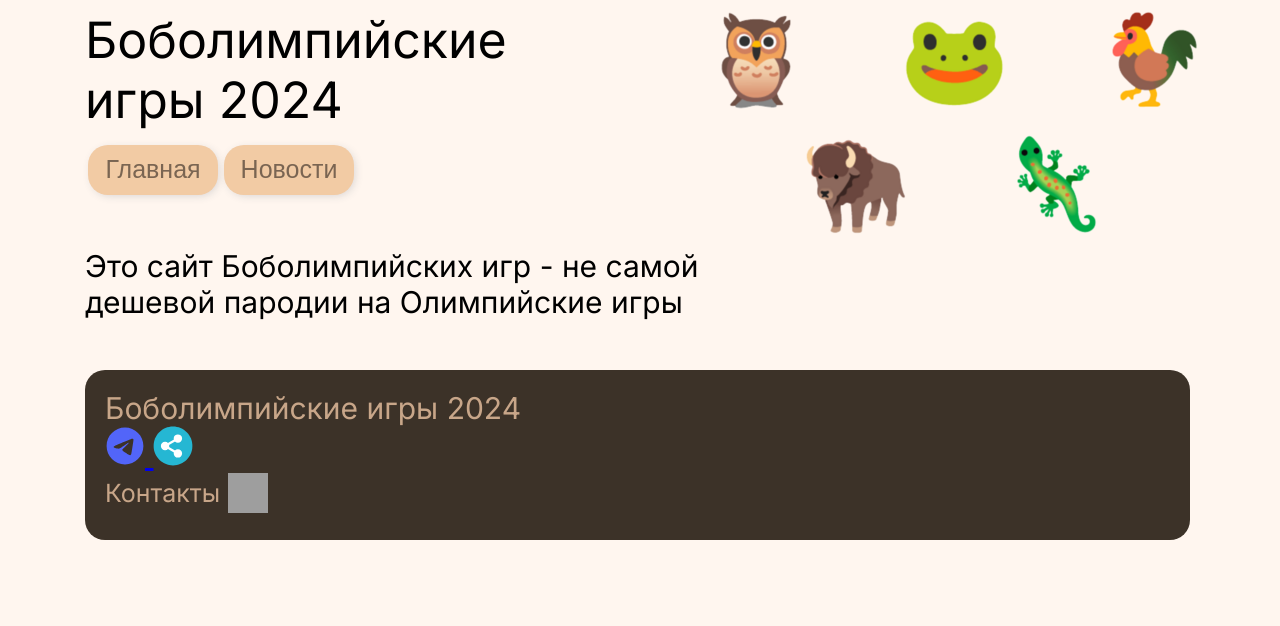
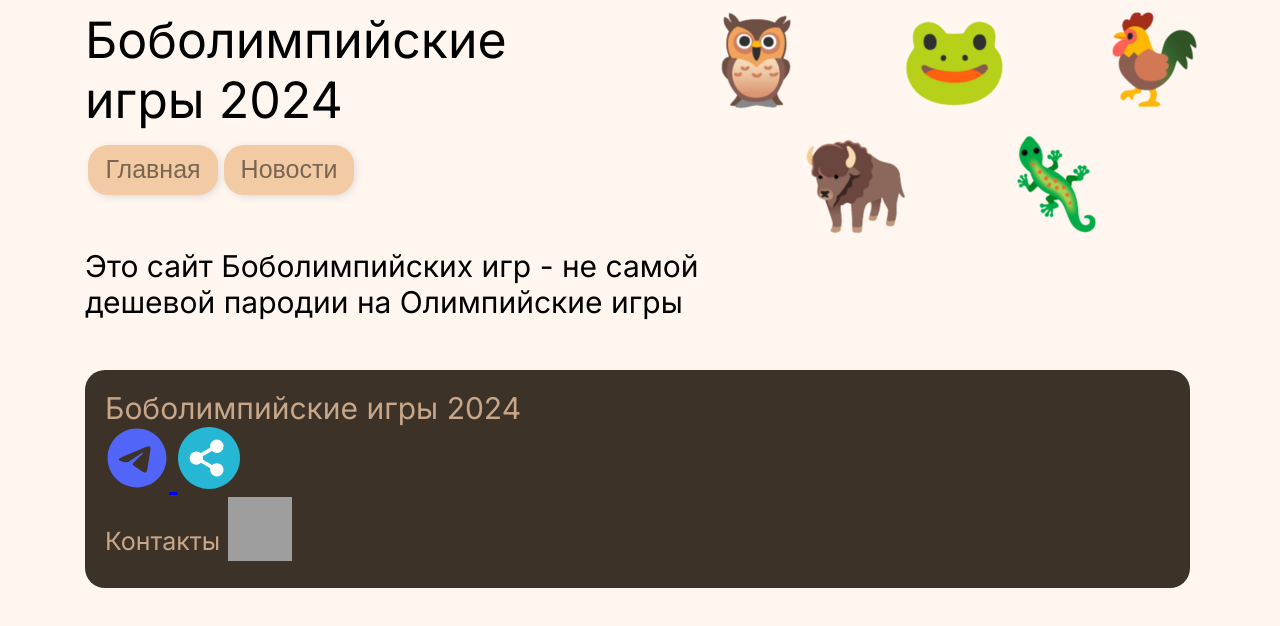
Before and after one commit to bobolimpic-games/bobolimpic-games.github.io, a plain HTML site: page index.html in a window 1280 px wide. Drawn offline with Linux system fonts and the light colour scheme; grey boxes are pictures that could not be loaded.

Commit message:
Update style.css

```diff
--- a/style.css
+++ b/style.css
@@ -60,8 +60,8 @@ button:hover {
 }
 
 #icon {
-  width: 40px;
-  height: 40px;
+  width: 64px;
+  height: 64px;
 }
 
 #mainArticle {
```
